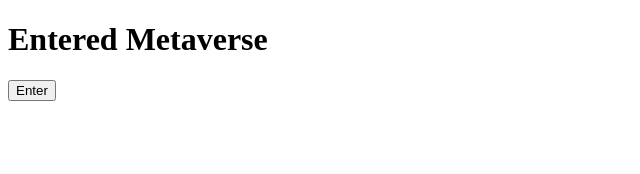
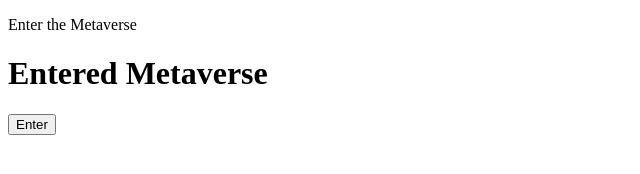
Before and after one commit to acciojob/enter-metaverse-purnima11apr, a website: page main.html in a window 1280 px wide. Both pictures are taken after a click on the button "Enter". Shown: the whole page, without its empty margins (0-640 px from the left). Drawn offline with Linux system fonts and the light colour scheme.

Commit message:
created a submission

```diff
--- a/main.html
+++ b/main.html
@@ -9,7 +9,6 @@
 <body>
 	<!-- the entire body must be written by student -->
 	<p id="status">Enter the Metaverse</p>
-	<h1 id="result"></h1>
 	<button id="enterBtn">Enter</button>
     <script type="text/javascript" src="./script.js">
 </script>
--- a/script.js
+++ b/script.js
@@ -1,10 +1,11 @@
 //your JS code here. If required.
    let paragraph = document.getElementById("status");
         const enterBtn = document.getElementById("enterBtn");
-        let result = document.getElementById("result");
+
 
         enterBtn.addEventListener("click", function () {
-            // Set the text of the h1 element to "Entered Metaverse"
-			paragraph.style.display ="none";
-            result.textContent = "Entered Metaverse";
+			 let result = document.createElement("h1");
+			  result.textContent = "Entered Metaverse"
+		     	paragraph.appendChild(result);
+
         });
```
